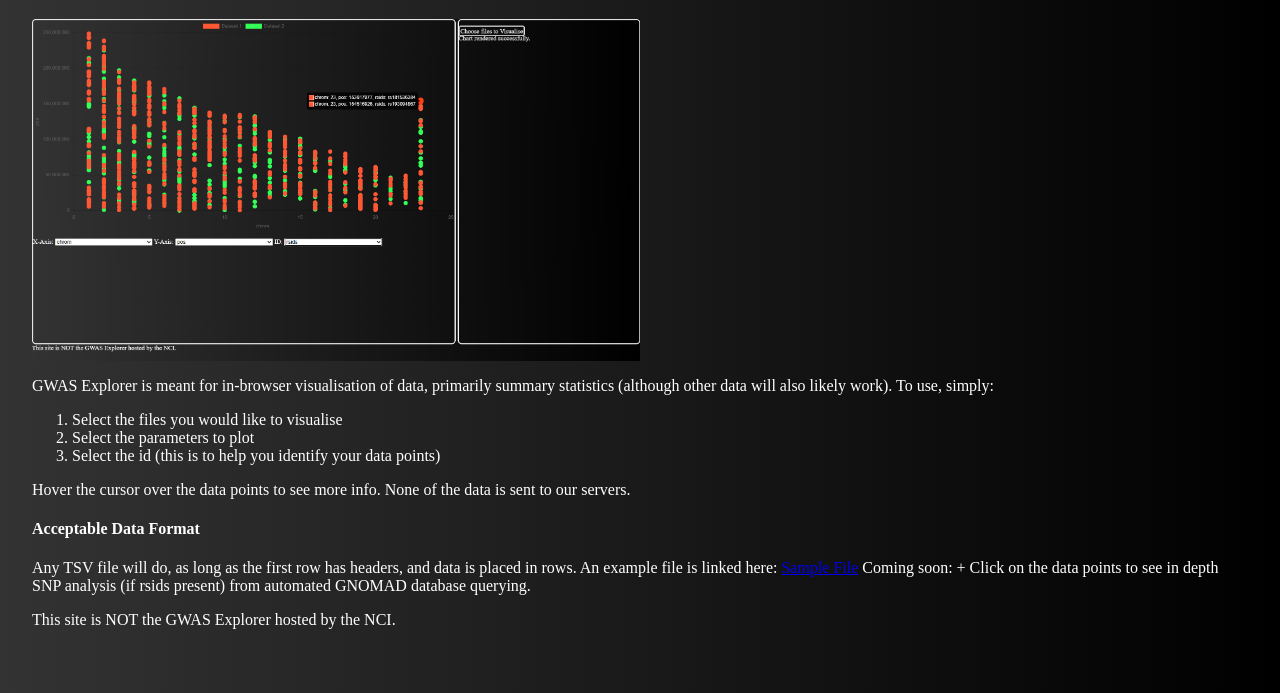
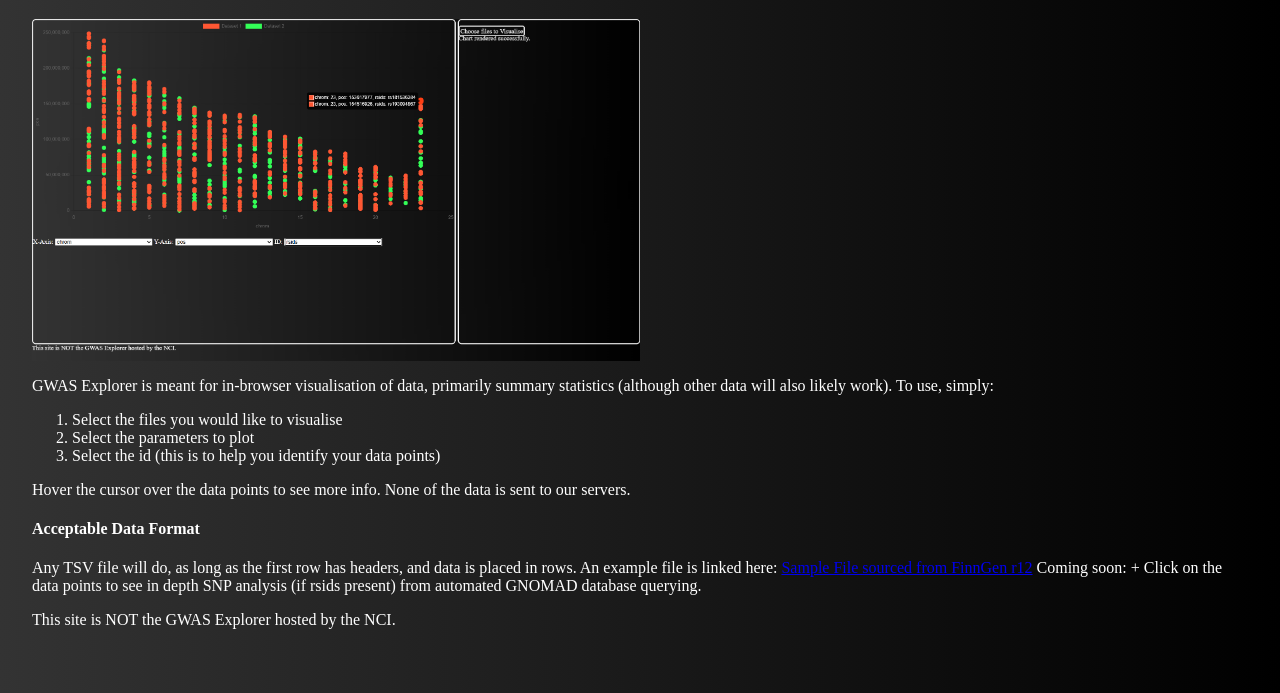
Before and after one commit to ShashankRaoCoding/GWASExplorer, a plain HTML site: page How-to-use.html in a window 1280 px wide. Shown: the part 107-800 px from the top of the page. Drawn offline with Linux system fonts and the light colour scheme.

Commit message:
Added the source name as FinnGen r12

```diff
--- a/How-to-use.html
+++ b/How-to-use.html
@@ -30,7 +30,7 @@
     None of the data is sent to our servers.
 
     <h4> Acceptable Data Format </h4>
-    Any TSV file will do, as long as the first row has headers, and data is placed in rows. An example file is linked here: <a href="Website-Resources/sampleData.tsv">Sample File</a>
+    Any TSV file will do, as long as the first row has headers, and data is placed in rows. An example file is linked here: <a href="Website-Resources/sampleData.tsv">Sample File sourced from FinnGen r12</a>
 
     Coming soon:
     + Click on the data points to see in depth SNP analysis (if rsids present) from automated GNOMAD database querying.
```
